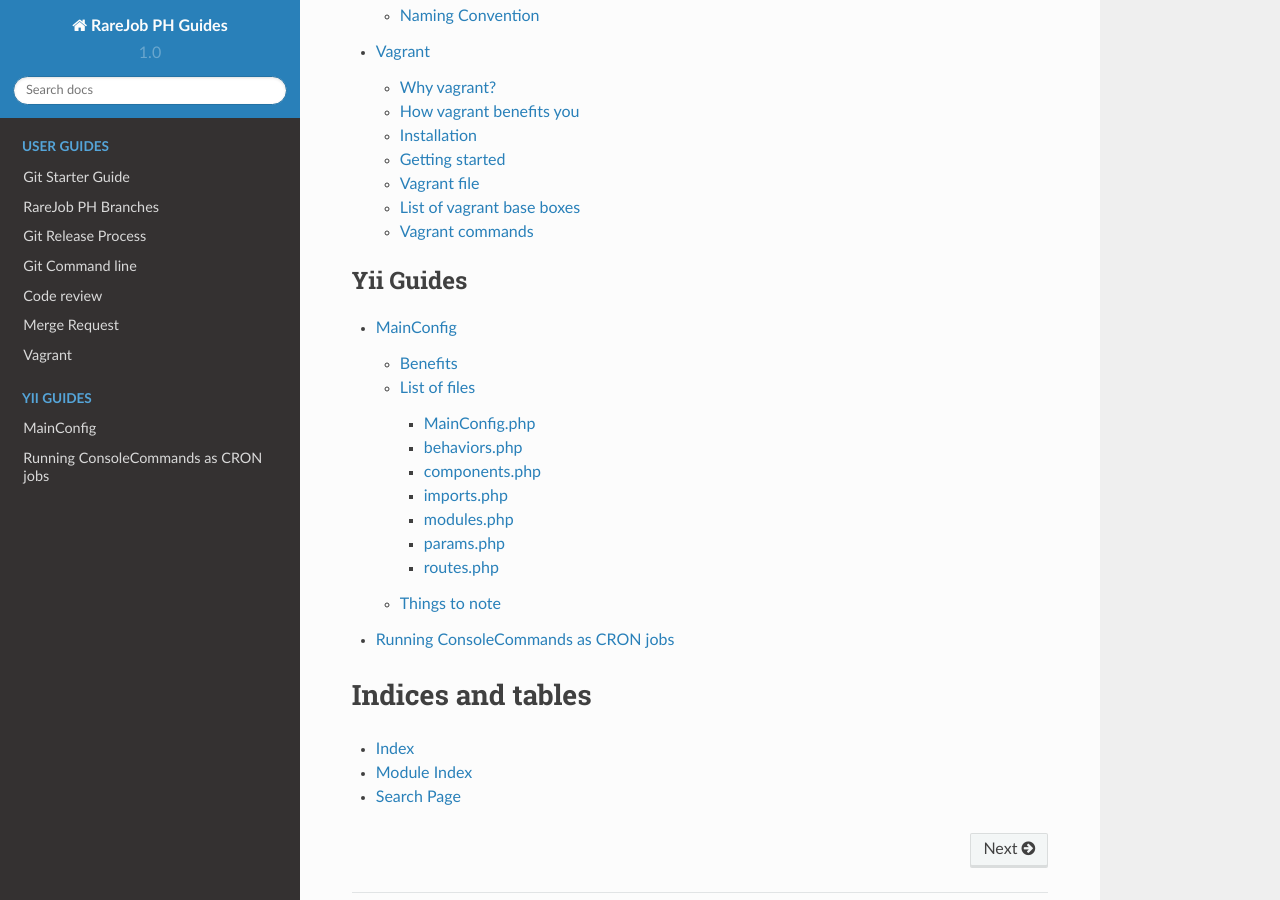
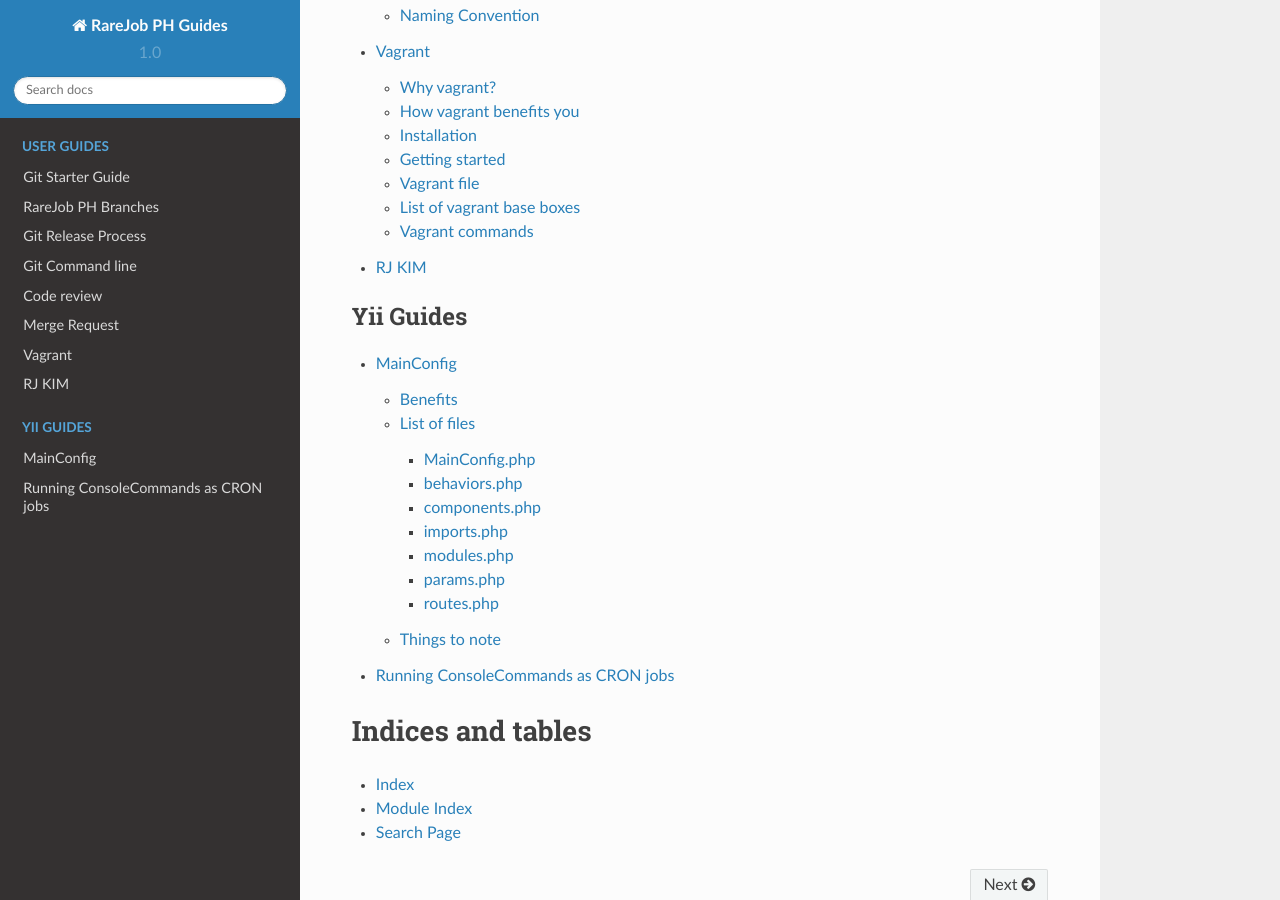
Before and after one commit to berserk207/rjnetwork, a Sphinx documentation site: the page built from docs/index.rst, in a window 1280 px wide and 900 px high, scrolled down 1128 px. Built offline with Sphinx 7.4.7 and the Read the Docs theme 2.0.0, drawn with Linux system fonts in a browser that asks for light colours.

Commit message:
Add new file.

```diff
--- a/docs/index.rst
+++ b/docs/index.rst
@@ -19,6 +19,7 @@
    codereview
    mergerequestflow
    vagrant
+   kim
 
 .. toctree::
    :caption: Yii Guides
--- /dev/null
+++ b/docs/kim.rst
@@ -0,0 +1,5 @@
+RJ KIM
+===================
+
+
+This is only a test page.
```
